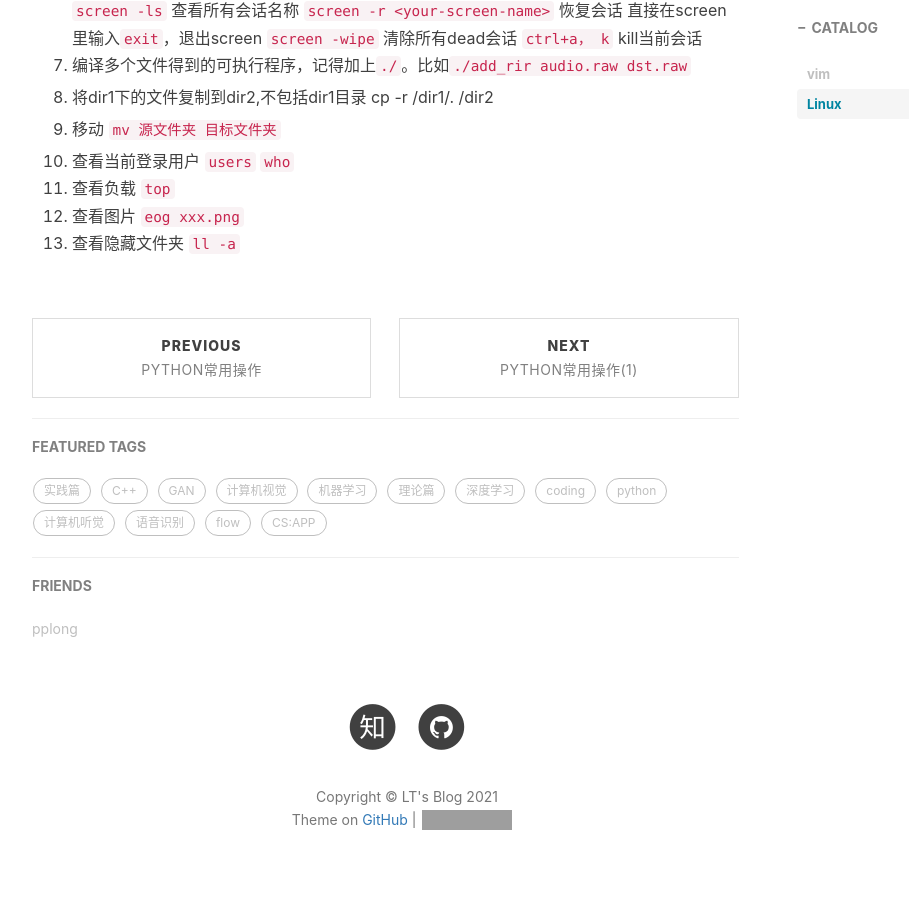
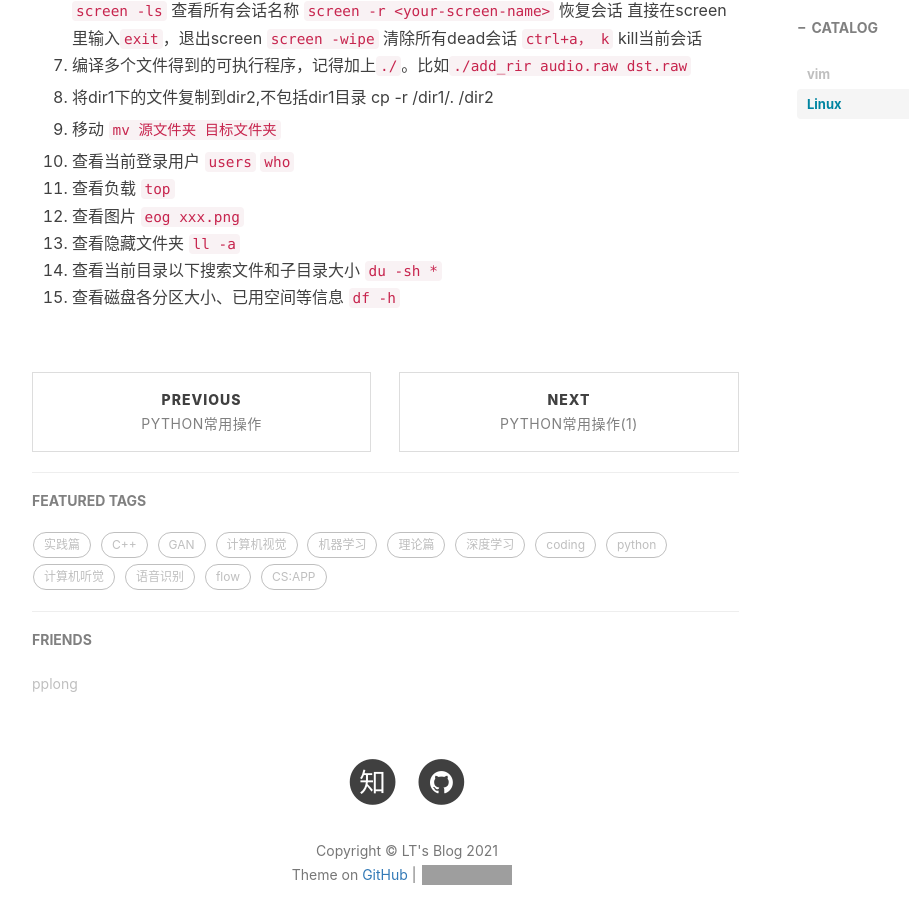
Before and after one commit to LeeeLiu/leeeliu.github.io, a Jekyll site: the page built from _posts/2019-09-15-linux常用操作.md, in a window 1280 px wide and 900 px high, scrolled down 1037 px. Shown: the whole window, without its empty margins (233-1142 px from the left). Built offline with Jekyll 4.4.1, drawn with Linux system fonts in a browser that asks for light colours; nearby versions of some CDN libraries; comment, search, counter and statistics services are not loaded; grey boxes are pictures that could not be loaded.

Commit message:
Update 2019-09-15-linux常用操作.md

```diff
--- a/_posts/2019-09-15-linux常用操作.md
+++ b/_posts/2019-09-15-linux常用操作.md
@@ -53,3 +53,7 @@ cp -r   /dir1/.   /dir2
 `eog xxx.png`
 12. 查看隐藏文件夹
 `ll -a`
+13. 查看当前目录以下搜索文件和子目录大小
+`du -sh *`
+14. 查看磁盘各分区大小、已用空间等信息
+`df -h`
```
